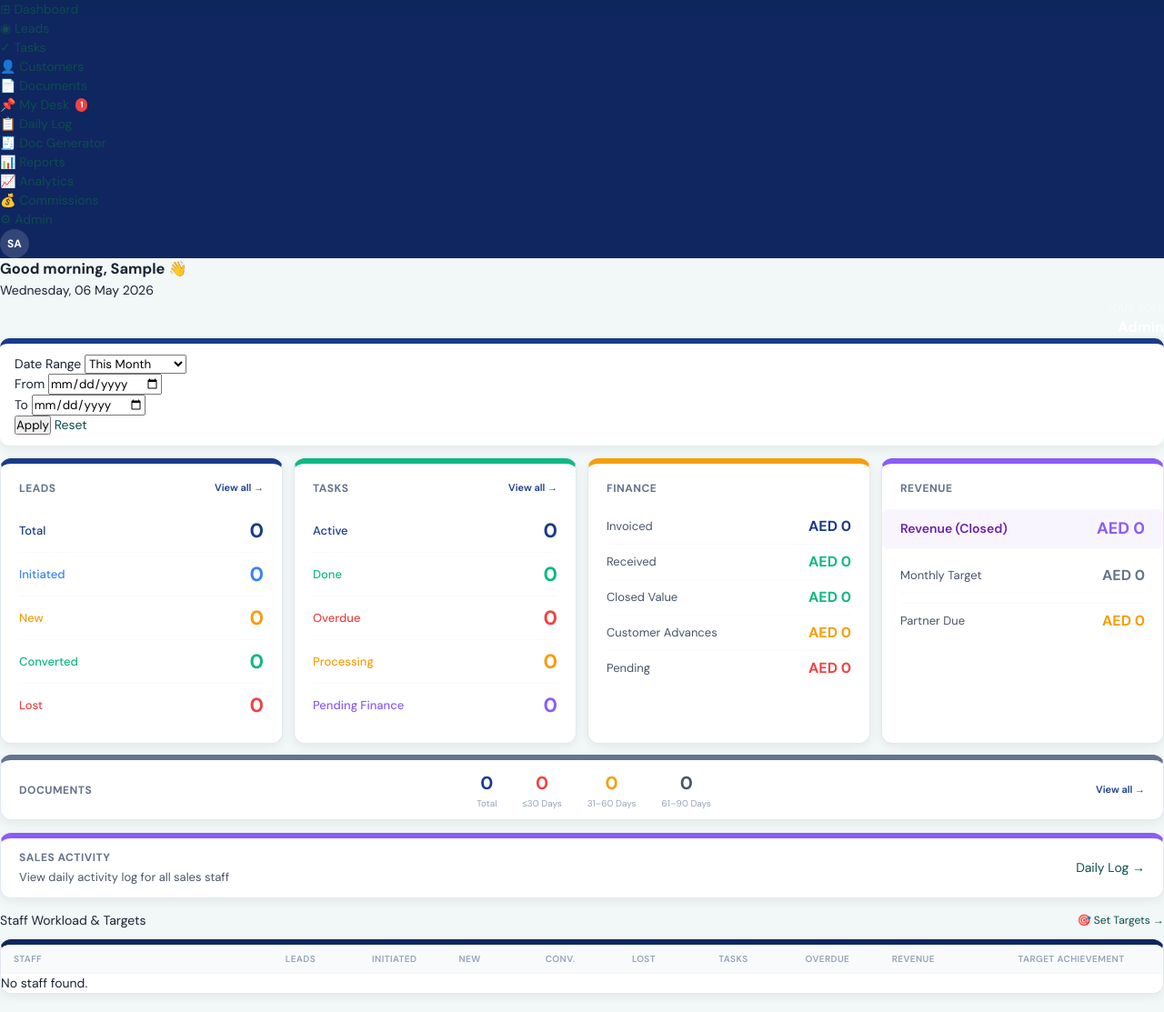
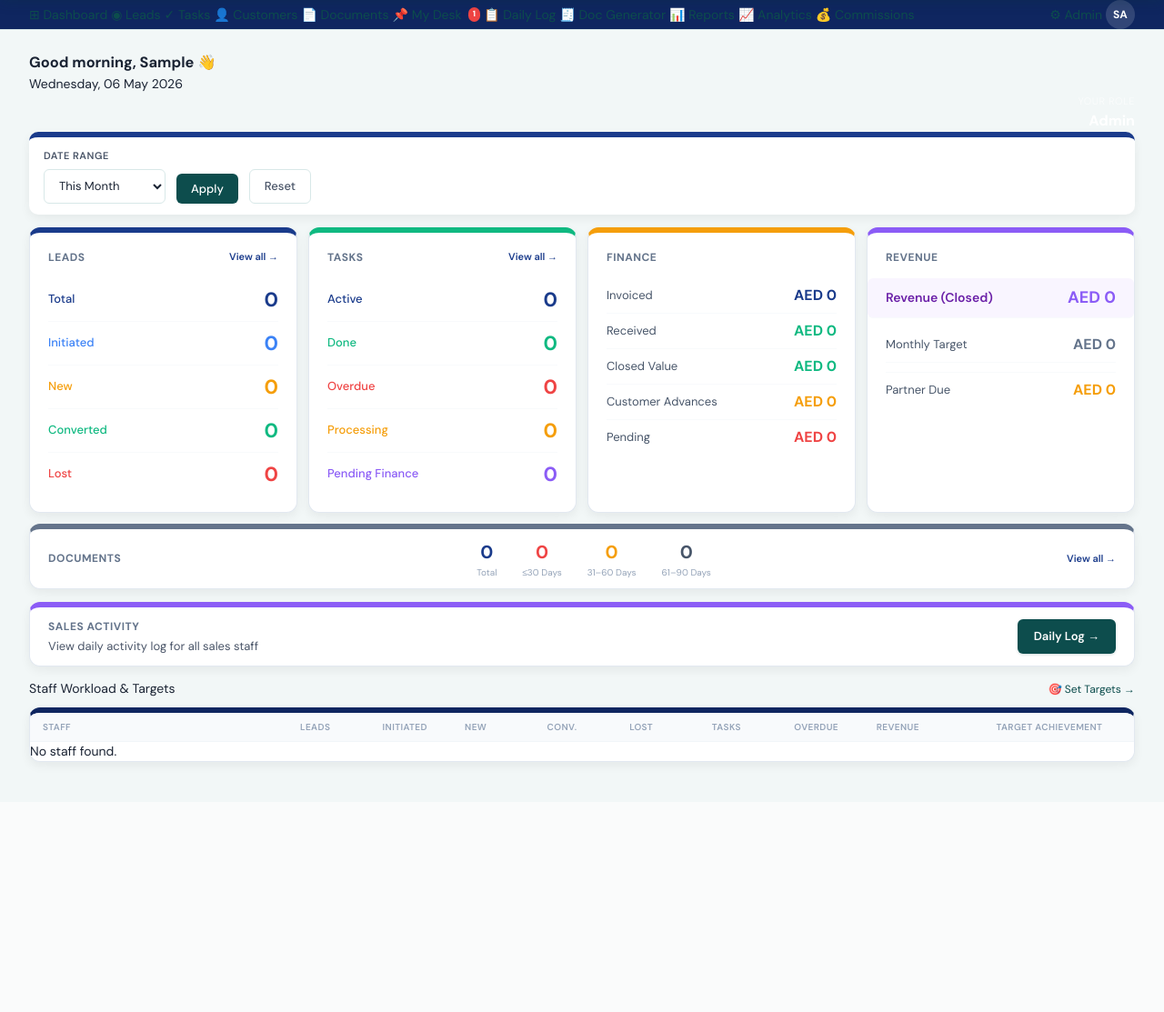
Before and after one commit to tahfeelholidayz-code/tahfeel-holidays-crm, a Flask app: page /dashboard in a window 1280 px wide. Shown: the part 56-1169 px from the top of the page at 91% size. After the commit the page ends 901 px from the top, so only its background shows below. Run offline with Flask 3, Linux system fonts and the light colour scheme; the visitor is signed in with stand-in values (Sample User, id 1); parts of the project's set-up code (start-up, migrations or seed data) failed here and were passed over.

Commit message:
Fix database initialization and CSS styling
- Add auto database initialization on app startup
- Create default admin user (admin@tahfeel.ae / tahfeel2026)
- Fix missing button styles (btn-add, btn-filter, btn-reset)
- Add filter bar and container layouts
- Add init_db.py script for manual database setup

```diff
--- a/static/css/tahfeel.css
+++ b/static/css/tahfeel.css
@@ -127,6 +127,42 @@ input, select, textarea, button { font-family: var(--font); }
 .btn-logout:hover {
   background: rgba(255,255,255,.18);
   border-color: rgba(255,255,255,.3);
+}
+
+/* ── Layout Container ──────────────────────────────────── */
+.container {
+  max-width: 1400px;
+  margin: 0 auto;
+  padding: 24px 32px;
+}
+
+/* ── Navigation ────────────────────────────────────────── */
+.nav {
+  background: white;
+  border-bottom: 1px solid var(--border);
+  padding: 0 32px;
+  display: flex;
+  gap: 4px;
+  overflow-x: auto;
+}
+.nav-item {
+  padding: 14px 20px;
+  font-size: 13.5px;
+  font-weight: 500;
+  color: var(--text-secondary);
+  text-decoration: none;
+  border-bottom: 2px solid transparent;
+  transition: var(--transition);
+  white-space: nowrap;
+}
+.nav-item:hover {
+  color: var(--primary);
+  background: var(--bg);
+}
+.nav-item.active {
+  color: var(--primary);
+  border-bottom-color: var(--primary);
+  font-weight: 600;
 }
 
 /* ── Sidebar ───────────────────────────────────────────── */
@@ -307,6 +343,101 @@ input, select, textarea, button { font-family: var(--font); }
 }
 .btn-danger:hover {
   background: #9B1B1B;
+}
+.btn-add {
+  background: var(--primary);
+  color: white;
+  padding: 9px 18px;
+  border-radius: var(--radius-sm);
+  font-size: 13px;
+  font-weight: 600;
+  text-decoration: none;
+  display: inline-flex;
+  align-items: center;
+  gap: 6px;
+  transition: var(--transition);
+  border: none;
+  cursor: pointer;
+  box-shadow: 0 1px 3px rgba(13,77,77,.2);
+}
+.btn-add:hover {
+  background: var(--primary-light);
+  color: white;
+  box-shadow: 0 2px 6px rgba(13,77,77,.25);
+}
+.btn-filter {
+  background: var(--primary);
+  color: white;
+  padding: 8px 16px;
+  border-radius: var(--radius-sm);
+  font-size: 13px;
+  font-weight: 500;
+  border: none;
+  cursor: pointer;
+  transition: var(--transition);
+}
+.btn-filter:hover {
+  background: var(--primary-light);
+}
+.btn-reset {
+  background: white;
+  color: var(--text-secondary);
+  padding: 8px 16px;
+  border-radius: var(--radius-sm);
+  font-size: 13px;
+  font-weight: 500;
+  border: 1px solid var(--border);
+  cursor: pointer;
+  text-decoration: none;
+  display: inline-block;
+  transition: var(--transition);
+}
+.btn-reset:hover {
+  border-color: var(--primary);
+  color: var(--primary);
+}
+
+/* ── Filter Bar ────────────────────────────────────────── */
+.filter-bar {
+  display: flex;
+  align-items: flex-end;
+  gap: 12px;
+  flex-wrap: wrap;
+}
+.filter-group {
+  display: flex;
+  flex-direction: column;
+  gap: 6px;
+}
+.filter-group label {
+  font-size: 11px;
+  font-weight: 600;
+  color: var(--text-secondary);
+  text-transform: uppercase;
+  letter-spacing: 0.5px;
+}
+.filter-group select,
+.filter-group input {
+  height: 38px;
+  padding: 0 12px;
+  border: 1px solid var(--border);
+  border-radius: var(--radius-sm);
+  font-size: 13px;
+  background: var(--surface);
+  color: var(--text-primary);
+  outline: none;
+  transition: var(--transition);
+}
+.filter-group select:focus,
+.filter-group input:focus {
+  border-color: var(--primary);
+}
+.custom-dates {
+  display: none;
+  gap: 12px;
+}
+.custom-dates.visible {
+  display: flex;
 }
 
 /* ── Forms ─────────────────────────────────────────────── */
```
Also changed, not shown: init_db.py (added, +37 -0 lines).
